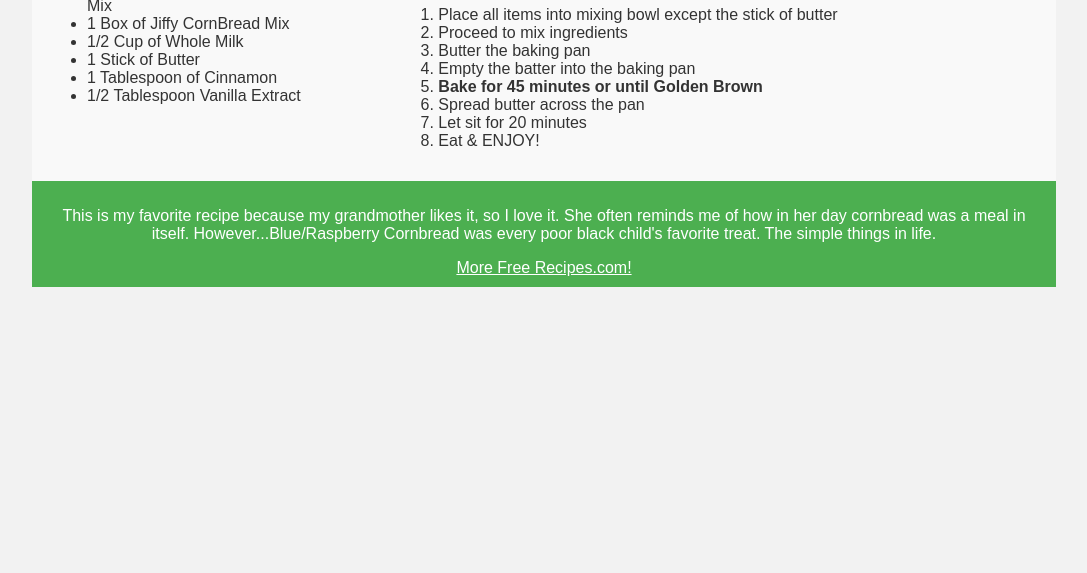
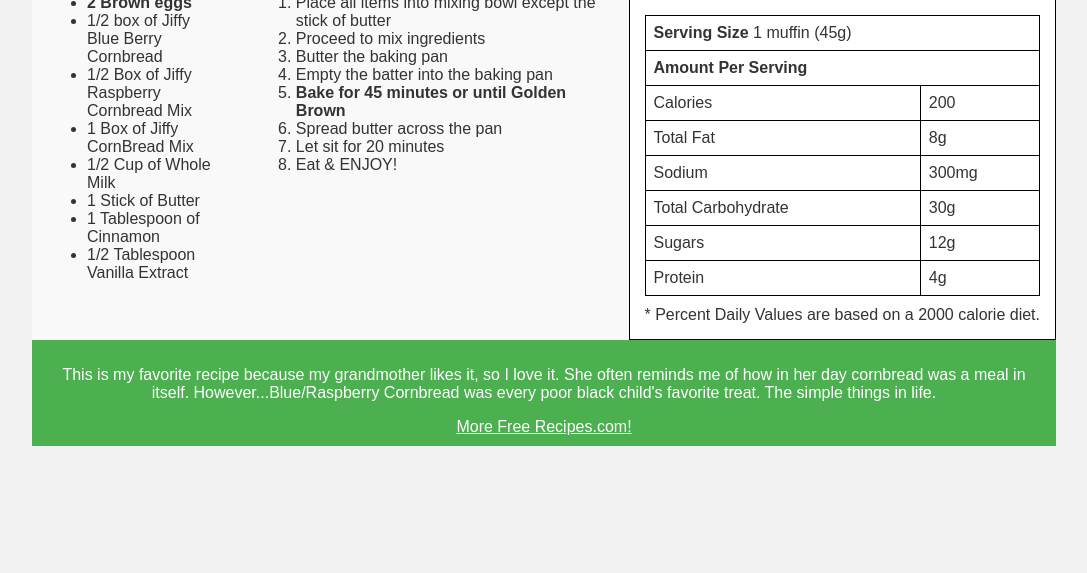
Before and after one commit to va1121087/CSIT121, a plain HTML site: page lab06/index.html in a window 1280 px wide. Shown: the part 227-800 px from the top of the page, without its empty margins (96-1183 px from the left). Drawn offline with Linux system fonts and the light colour scheme.

Commit message:
Add files via upload

```diff
--- a/lab06/index.html
+++ b/lab06/index.html
@@ -15,6 +15,7 @@
     </div>
     <div class="main-content">
       <div class="ingredients">
+        <h2>Ingredients:</h2>
         <ul>
           <li><strong>2 Brown eggs</strong></li>
           <li>1/2 box of Jiffy Blue Berry Cornbread</li>
@@ -27,7 +28,7 @@
         </ul>
       </div>
       <div class="instructions">
-        <h1>PREHEAT OVEN TO 400*</h1>
+        <h2>Instructions:</h2>
         <ol>
           <li>Place all items into mixing bowl except the stick of butter</li>
           <li>Proceed to mix ingredients</li>
@@ -39,6 +40,44 @@
           <li>Eat & ENJOY!</li>
         </ol>
       </div>
+      <div class="nutrition-label">
+        <h2>Nutrition Facts</h2>
+        <table class="nutrition-table">
+          <tr>
+            <td colspan="2"><strong>Serving Size</strong> 1 muffin (45g)</td>
+          </tr>
+          <tr>
+            <td colspan="2"><strong>Amount Per Serving</strong></td>
+          </tr>
+          <tr>
+            <td>Calories</td>
+            <td>200</td>
+          </tr>
+          <tr>
+            <td>Total Fat</td>
+            <td>8g</td>
+          </tr>
+          <tr>
+            <td>Sodium</td>
+            <td>300mg</td>
+          </tr>
+          <tr>
+            <td>Total Carbohydrate</td>
+            <td>30g</td>
+          </tr>
+          <tr>
+            <td>Sugars</td>
+            <td>12g</td>
+          </tr>
+          <tr>
+            <td>Protein</td>
+            <td>4g</td>
+          </tr>
+        </table>
+        <div class="footnote">
+          * Percent Daily Values are based on a 2000 calorie diet.
+        </div>
+      </div>
     </div>
     <div class="footer">
       <p>This is my favorite recipe because my grandmother likes it, so I love it. She often reminds me of how in her day cornbread was a meal in itself. However...Blue/Raspberry Cornbread was every poor black child's favorite treat. The simple things in life.</p>
--- a/lab06/recipe.css
+++ b/lab06/recipe.css
@@ -1,3 +1,4 @@
+/* CSS for the recipe */
 body {
   background-color: #f2f2f2;
   font-family: Arial, sans-serif;
@@ -51,15 +52,23 @@ a:hover {
   color: #FFD700;
 }
 
-/* Media query for smaller screens */
-@media screen and (max-width: 768px) {
-  .main-content {
-    display: block;
-  }
+.nutrition-label {
+  background-color: #ffffff; /* Change as needed */
+  border: 1px solid #000000; /* Change border properties */
+  padding: 15px;
+  margin-top: 20px; /* Adjust as needed */
+}
 
-  .ingredients,
-  .instructions {
-    flex: none;
-    width: 100%;
-  }
+.nutrition-table {
+  width: 100%;
+  border-collapse: collapse;
 }
+
+.nutrition-table td {
+  border: 1px solid #000000; /* Change border properties */
+  padding: 8px;
+}
+
+.footnote {
+  margin-top: 10px; /* Adjust as needed */
+}
```
